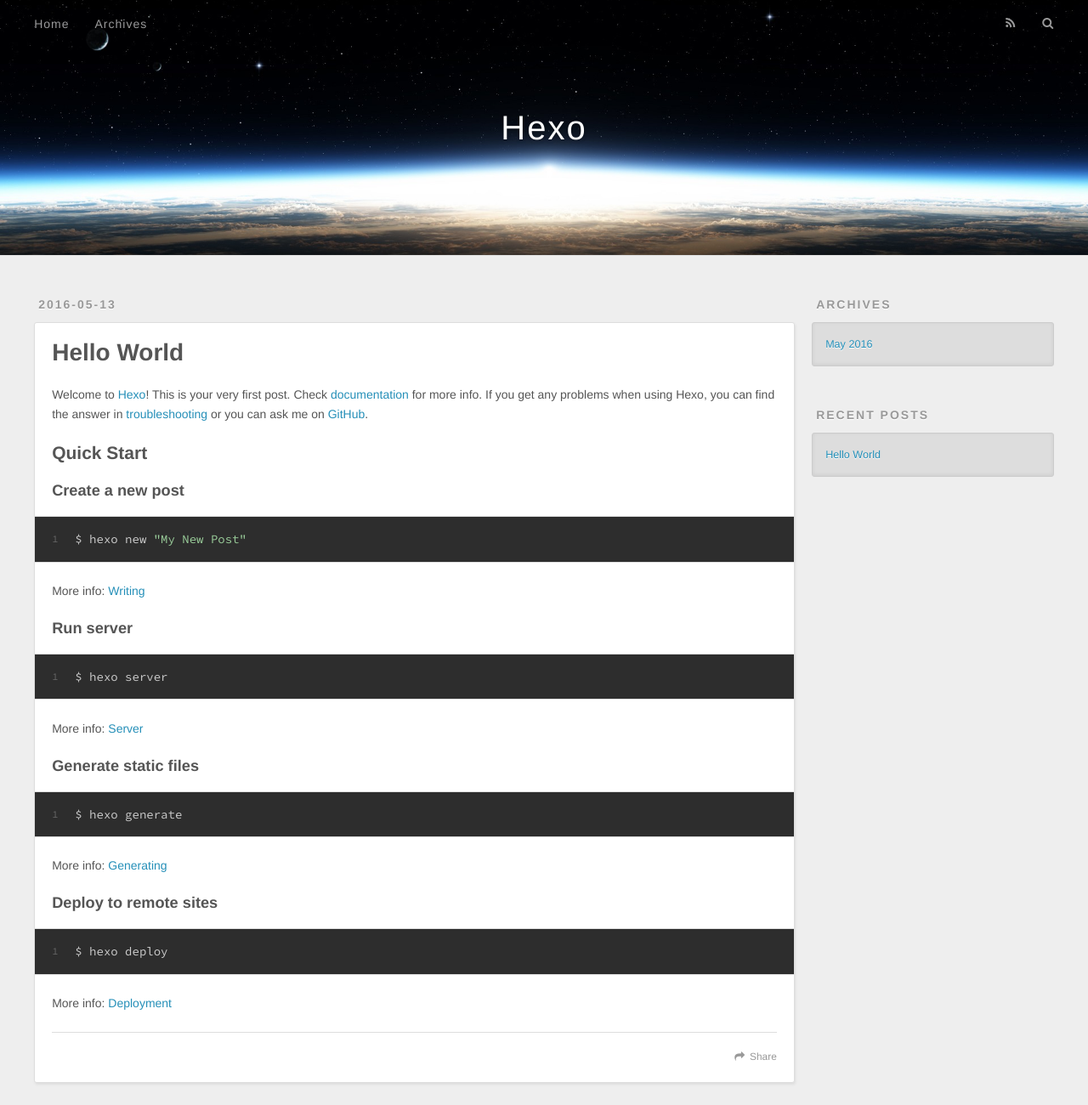
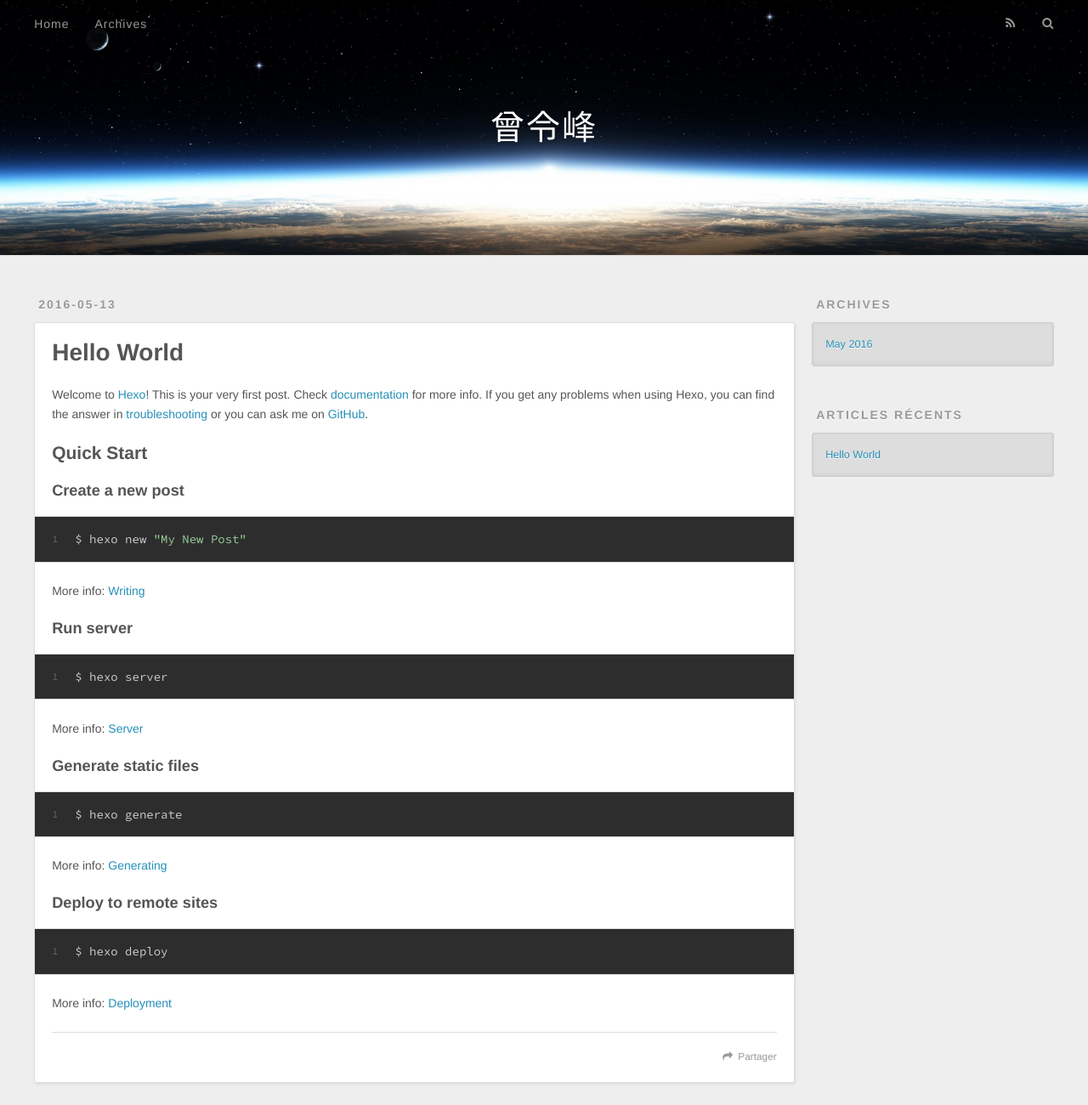
Before and after one commit to AllenZLF/AllenZLF.github.io, a plain HTML site: page index.html in a window 1280 px wide. Shown: the top 1300 px of the page at 85% size. Drawn offline with nearby package versions, Linux system fonts and the light colour scheme.

Commit message:
Site updated: 2016-05-13 17:27:32

```diff
--- a/index.html
+++ b/index.html
@@ -3,19 +3,19 @@
 <head>
   <meta charset="utf-8">
 
-  <title>Hexo</title>
+  <title>曾令峰</title>
   <meta name="viewport" content="width=device-width, initial-scale=1, maximum-scale=1">
   <meta name="description">
 <meta property="og:type" content="website">
-<meta property="og:title" content="Hexo">
+<meta property="og:title" content="曾令峰">
 <meta property="og:url" content="http://yoursite.com/index.html">
-<meta property="og:site_name" content="Hexo">
+<meta property="og:site_name" content="曾令峰">
 <meta property="og:description">
 <meta name="twitter:card" content="summary">
-<meta name="twitter:title" content="Hexo">
+<meta name="twitter:title" content="曾令峰">
 <meta name="twitter:description">
 
-    <link rel="alternate" href="/atom.xml" title="Hexo" type="application/atom+xml">
+    <link rel="alternate" href="/atom.xml" title="曾令峰" type="application/atom+xml">
 
 
     <link rel="icon" href="/favicon.png">
@@ -36,7 +36,7 @@
   <div id="header-outer" class="outer">
     <div id="header-title" class="inner">
       <h1 id="logo-wrap">
-        <a href="/" id="logo">Hexo</a>
+        <a href="/" id="logo">曾令峰</a>
       </h1>
 
     </div>
@@ -51,9 +51,9 @@
       </nav>
       <nav id="sub-nav">
 
-          <a id="nav-rss-link" class="nav-icon" href="/atom.xml" title="RSS Feed"></a>
+          <a id="nav-rss-link" class="nav-icon" href="/atom.xml" title="Flux RSS"></a>
 
-        <a id="nav-search-btn" class="nav-icon" title="Search"></a>
+        <a id="nav-search-btn" class="nav-icon" title="Rechercher"></a>
       </nav>
       <div id="search-form-wrap">
         <form action="//google.com/search" method="get" accept-charset="UTF-8" class="search-form"><input type="search" name="q" results="0" class="search-form-input" placeholder="Search"><button type="submit" class="search-form-submit">&#xF002;</button><input type="hidden" name="sitesearch" value="http://yoursite.com"></form>
@@ -99,7 +99,7 @@
 
     </div>
     <footer class="article-footer">
-      <a data-url="http://yoursite.com/2016/05/13/hello-world/" data-id="cio5ip0ke0000t1us4dle5z4s" class="article-share-link">Share</a>
+      <a data-url="http://yoursite.com/2016/05/13/hello-world/" data-id="cio5iry8x0000w6uspn0p8xbl" class="article-share-link">Partager</a>
 
 
     </footer>
@@ -134,7 +134,7 @@
 
 
   <div class="widget-wrap">
-    <h3 class="widget-title">Recent Posts</h3>
+    <h3 class="widget-title">Articles récents</h3>
     <div class="widget">
       <ul>
 
@@ -154,8 +154,8 @@
 
   <div class="outer">
     <div id="footer-info" class="inner">
-      &copy; 2016 John Doe<br>
-      Powered by <a href="http://hexo.io/" target="_blank">Hexo</a>
+      &copy; 2016 Allen<br>
+      Propulsé by <a href="http://hexo.io/" target="_blank">Hexo</a>
     </div>
   </div>
 </footer>
```
Also changed, not shown: 2016/05/13/hello-world/index.html (+10 -10 lines), archives/2016/05/index.html (+11 -11 lines), archives/2016/index.html (+11 -11 lines), archives/index.html (+11 -11 lines).
